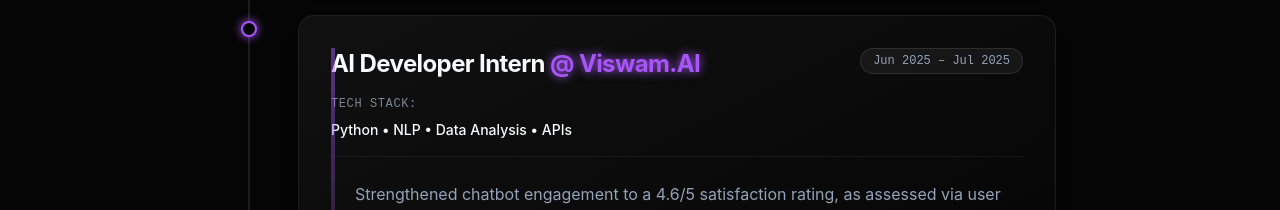
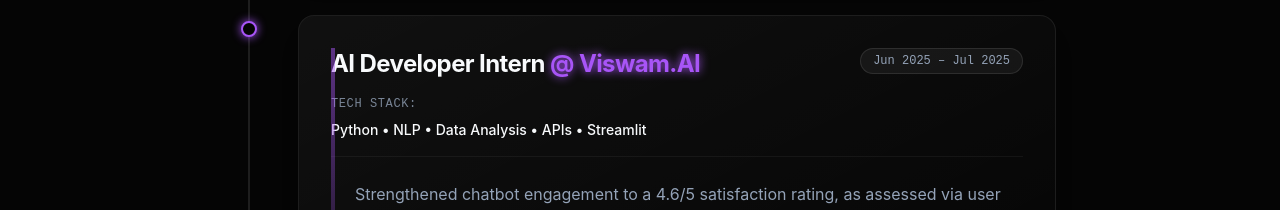
Before and after one commit to poojakumaricodex/portfolio, a React app: page / in a window 1280 px wide. Shown: the part 2300-2510 px from the top of the page. Built offline with nearby package versions, Linux system fonts and the light colour scheme; the HTML template or start-up script is replaced by a standard one.

Commit message:
Update Experience.jsx

```diff
--- a/src/components/Experience.jsx
+++ b/src/components/Experience.jsx
@@ -20,7 +20,7 @@
       company: 'Viswam.AI',
       role: 'AI Developer Intern',
       period: 'Jun 2025 – Jul 2025',
-      tech: ['Python', 'NLP', 'Data Analysis', 'APIs'],
+      tech: ['Python', 'NLP', 'Data Analysis', 'APIs', 'Streamlit'],
       points: [
         'Strengthened chatbot engagement to a 4.6/5 satisfaction rating, as assessed via user feedback across 470+ interaction records.',
         'Conducted behavioral analysis and A/B-style testing to restructure 15+ complex dialogue paths.',
```
